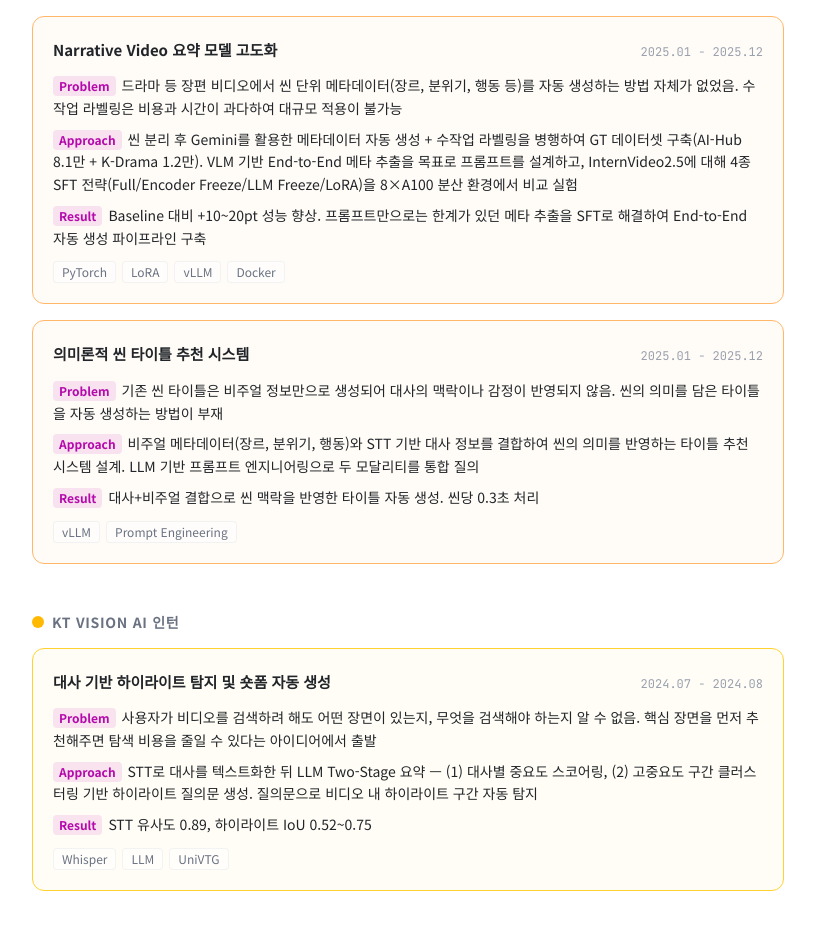
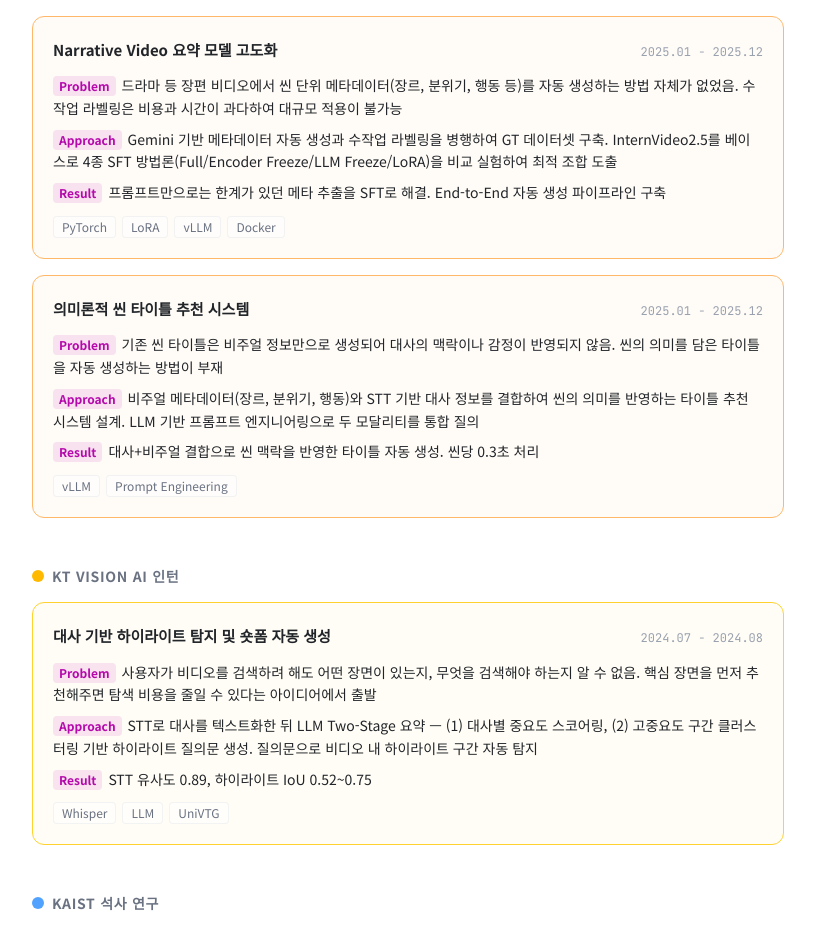
Before and after one commit to ilileun/profile, a Next.js app: page / in a window 1280 px wide. Shown: the part 2324-3249 px from the top of the page, without its empty margins (232-1047 px from the left). Built offline with nearby package versions, Linux system fonts and the light colour scheme.

Commit message:
Simplify Narrative Video: remove data counts, focus on methodology

```diff
--- a/src/payload/projects.ts
+++ b/src/payload/projects.ts
@@ -54,9 +54,9 @@ export const projects: Project[] = [
     problem:
       "드라마 등 장편 비디오에서 씬 단위 메타데이터(장르, 분위기, 행동 등)를 자동 생성하는 방법 자체가 없었음. 수작업 라벨링은 비용과 시간이 과다하여 대규모 적용이 불가능",
     approach:
-      "씬 분리 후 Gemini를 활용한 메타데이터 자동 생성 + 수작업 라벨링을 병행하여 GT 데이터셋 구축(AI-Hub 8.1만 + K-Drama 1.2만). VLM 기반 End-to-End 메타 추출을 목표로 프롬프트를 설계하고, InternVideo2.5에 대해 4종 SFT 전략(Full/Encoder Freeze/LLM Freeze/LoRA)을 8×A100 분산 환경에서 비교 실험",
+      "Gemini 기반 메타데이터 자동 생성과 수작업 라벨링을 병행하여 GT 데이터셋 구축. InternVideo2.5를 베이스로 4종 SFT 방법론(Full/Encoder Freeze/LLM Freeze/LoRA)을 비교 실험하여 최적 조합 도출",
     result:
-      "Baseline 대비 +10~20pt 성능 향상. 프롬프트만으로는 한계가 있던 메타 추출을 SFT로 해결하여 End-to-End 자동 생성 파이프라인 구축",
+      "프롬프트만으로는 한계가 있던 메타 추출을 SFT로 해결. End-to-End 자동 생성 파이프라인 구축",
     techStack: ["PyTorch", "LoRA", "vLLM", "Docker"],
   },
   {
```
